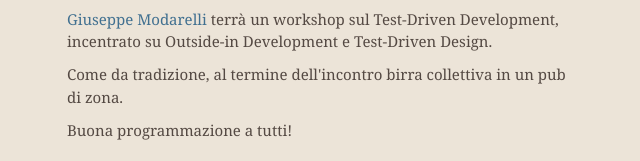
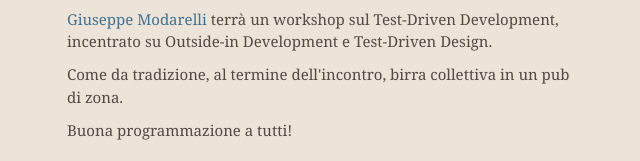
Before and after one commit to jodosha/rubysocialclubrome, a plain HTML site: page index.html in a window 1280 px wide. Shown: the part 437-598 px from the top of the page, 320-960 px from the left. Drawn offline with nearby package versions, Linux system fonts and the light colour scheme.

Commit message:
Fix typo

```diff
--- a/index.html
+++ b/index.html
@@ -60,7 +60,7 @@
           e avrà luogo il <strong>19 Settembre alle 18:30</strong>.</p>
           <p><a href="http://gmodarelli.github.io" target="_blank">Giuseppe Modarelli</a> terrà un workshop sul Test-Driven Development,
           incentrato su Outside-in Development e Test-Driven Design.</p>
-          <p>Come da tradizione, al termine dell'incontro birra collettiva in un pub di zona.</p>
+          <p>Come da tradizione, al termine dell'incontro, birra collettiva in un pub di zona.</p>
           <p>Buona programmazione a tutti!</p>
         </article>
         <article>
```
